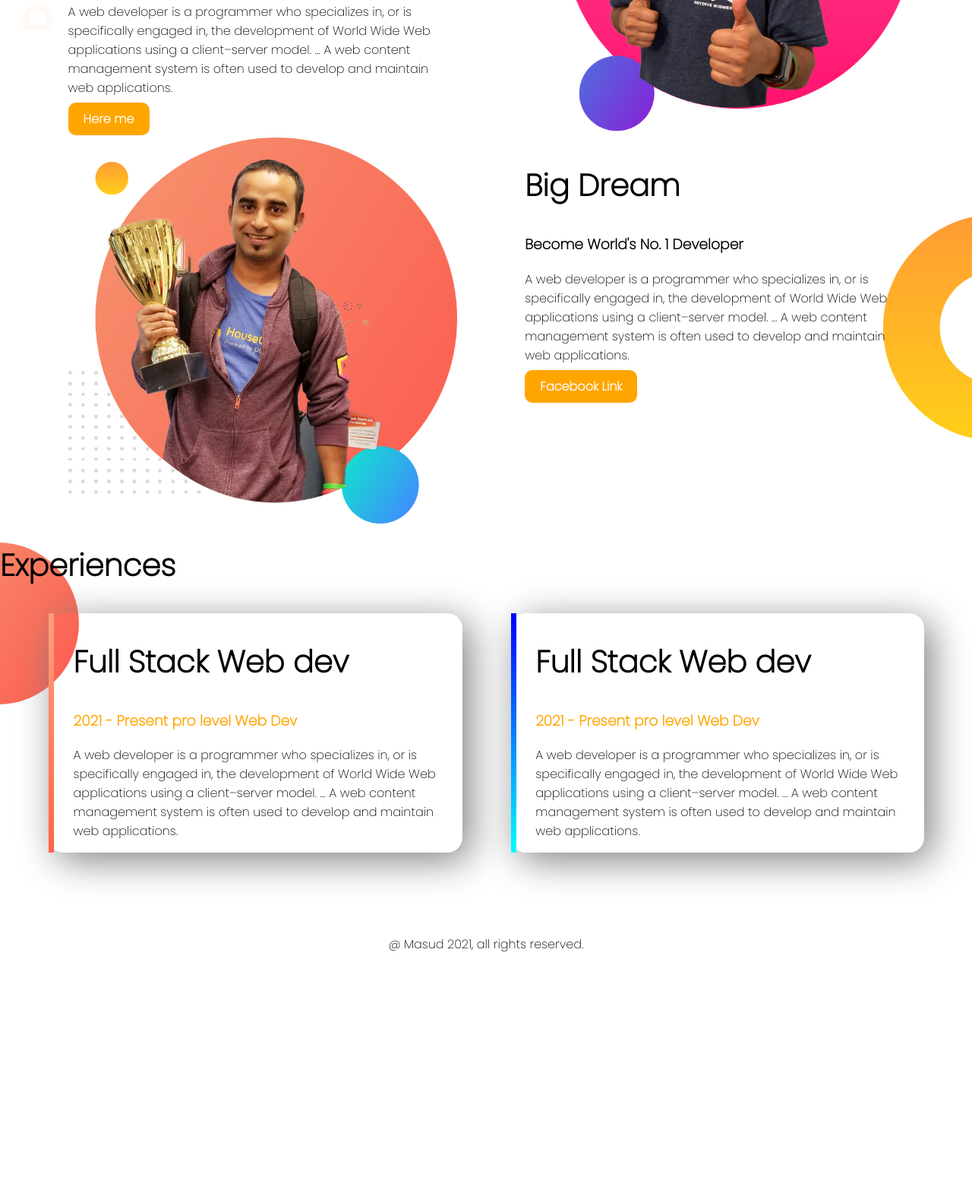
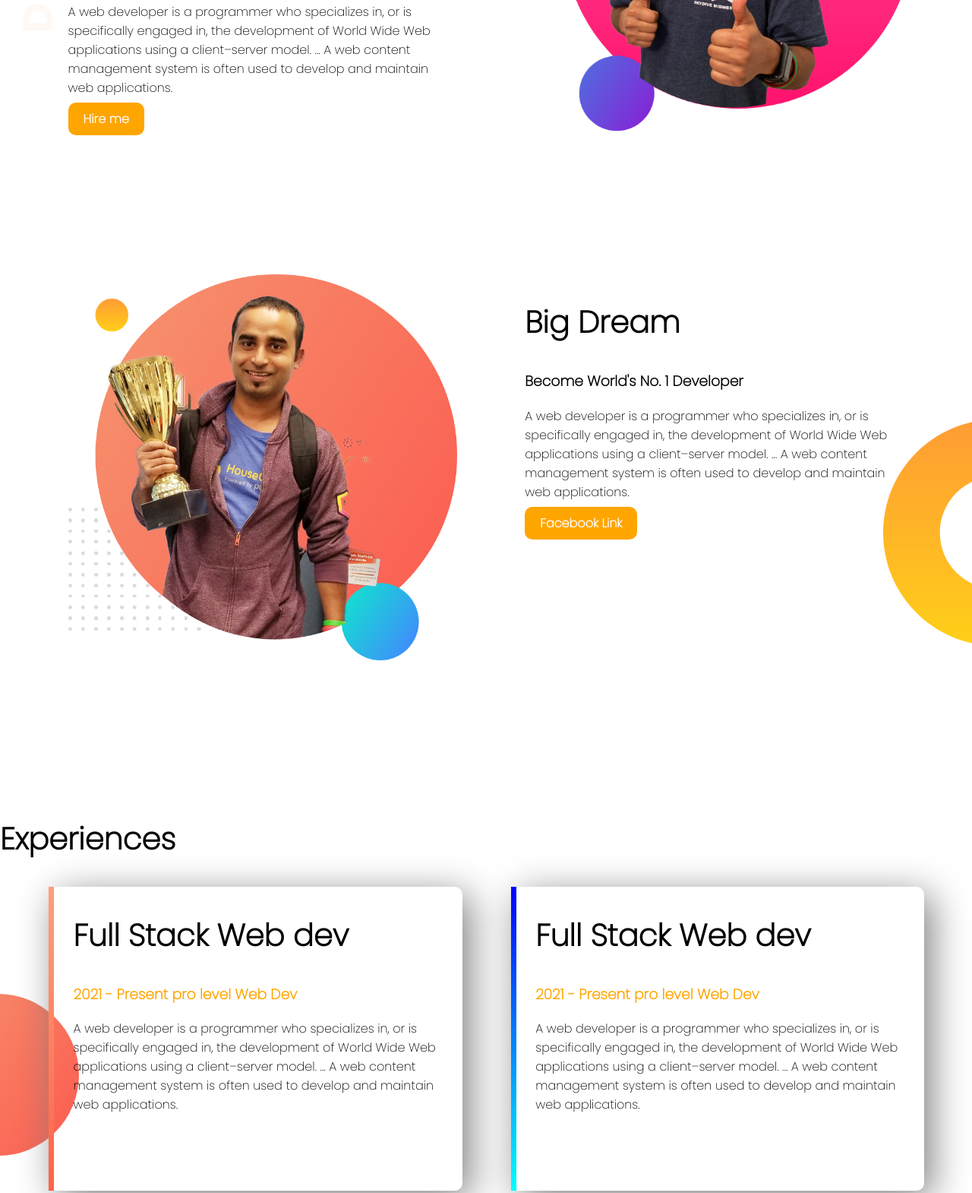
Before and after one commit to masudcse96/web-portfolio, a plain HTML site: page index.html in a window 1280 px wide. Shown: the part 319-1889 px from the top of the page at 76% size. Before the commit the page ends 1590 px from the top, so only its background shows below. Drawn offline with Linux system fonts and the light colour scheme.

Commit message:
its final

```diff
--- a/index.html
+++ b/index.html
@@ -15,7 +15,7 @@
             <h1><span class="orange-highlight">Masud </span>Website</h1>
             <h3>World class proffesonal web developer</h3>
             <p>A web developer is a programmer who specializes in, or is specifically engaged in, the development of World Wide Web applications using a client–server model. ... A web content management system is often used to develop and maintain web applications.</p>
-            <a class="link-button" target="_blank" href="https://www.facebook.com/masudbinshahidul">Here me</a>
+            <a class="link-button" target="_blank" href="https://www.facebook.com/masudbinshahidul">Hire me</a>
         </div>
 
             <div class="half-width">
@@ -38,7 +38,7 @@
 
     </section>
     <section class="experience-area">
-            <h2>Experiences</h2>
+            <h2 >Experiences</h2>
             <div id="full-stack" class="half-width single-experience">
             <h2>Full Stack Web dev</h2>
             <h3 class="orange-highlight">2021 - Present pro level Web Dev</h3>
--- a/style.css
+++ b/style.css
@@ -29,6 +29,7 @@ h2{
 }
 section{
     height: 500px;
+    padding-bottom: 180px;
 }
 .link-button{
     color: white;
@@ -45,11 +46,13 @@ section{
 }
 .single-experience{
     box-shadow: 10px 10px 50px gray;
-    border-radius: 20px;
+    border-radius: 10px;
+    height: 80%;
 }
 .experience-area{
     background-image: url("images/exp-bg.png");
     background-repeat: no-repeat;
+    background-position: left;
 }
 #full-stack{
     border-left:7px solid;
```
